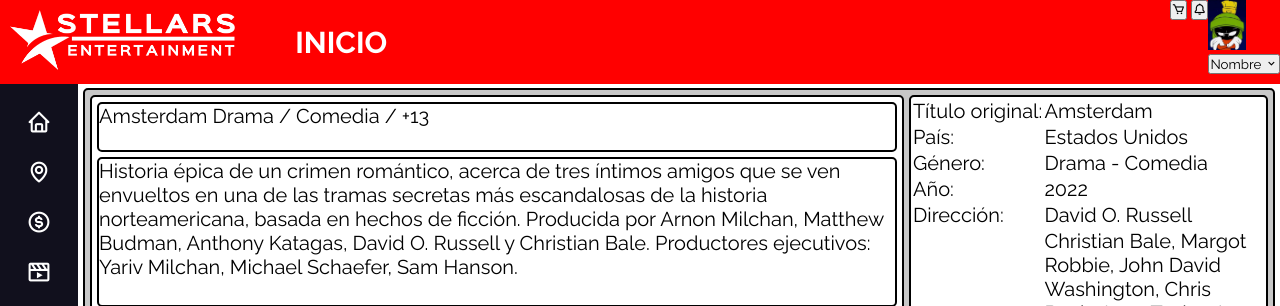
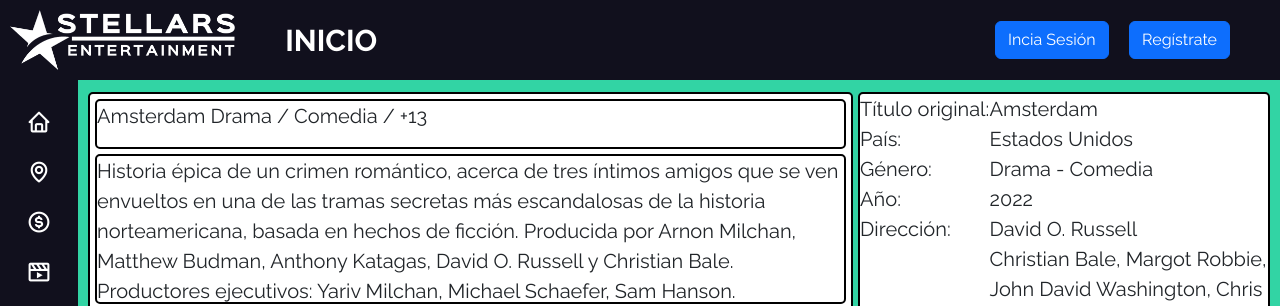
Before and after one commit to HernanGoldy/stellars-entertainment, a Django app: page /previews in a window 1280 px wide. Shown: the top 306 px of the page. Run offline with Django 3.2, Linux system fonts and the light colour scheme.

Commit message:
Se agrega media queries a previews.htm

```diff
--- a/static/stellarsApp/public/css/styles.css
+++ b/static/stellarsApp/public/css/styles.css
@@ -138,10 +138,10 @@
 /* --------------- topbar --------------- */
 .topbar {
     display: flex;
+    flex-direction: row;
     position: fixed;
     z-index: 2;
-    /* background: #11101d; */
-    background: red;
+    background: #11101d;
     width: 100%;
 }
 
@@ -162,7 +162,7 @@
 }
 
 .section {
-    margin-left: 50px;
+    margin-left: 40px;
     display: flex;
     align-items: center;
     font-size: 30px;
@@ -170,64 +170,43 @@
     color: #fff;
 }
 
-.section:hover {
-    color: #32d4a4;
-}
-
 .profile {
     display: flex;
-    margin-right: 0%;
-}
-
-.profile-content {
-    display: flex;
-}
-
-.profile-photo {
-    height: 50px;
-    width: auto;
+    justify-content: space-between;
+    align-items: center;
+    width: 235px;
+    margin-right: 50px;
 }
 
 
 /* --------------- previews -------------- */
 
 .preview-container {
-    display: flex;
-    position: relative;
-    min-height: 100vh;
-    width: calc(100% - 78px);
-    margin: 0 0 0 78px;
-    font-size: 20px;
-    padding: 88px 5px 5px;
-    /* background-color: aqua; */
-}
-
-.preview {
     position: relative;
     display: flex;
-    min-height: auto;
-    width: 100%;
-    border: 2px solid black;
-    border-radius: 5px;
-    background: rgb(199, 199, 199);
+    min-height: 100vh;
+    margin: 0 0 0 78px;
+    padding: 87px 5px 5px;
+    font-size: 20px;
+    background-color: #32d4a4;
 }
 
 .right {
     margin: 5px 5px 5px 2.5px;
-    background: #fff;
+    width: 35%;
     border: 2px solid black;
     border-radius: 5px;
-    width: 60%;
+    background: #fff;
 }
 
 .left {
     display: flex;
     flex-direction: column;
     margin: 5px 2.5px 5px 5px;
-    background: #fff;
+    width: 65%;
     border: 2px solid black;
     border-radius: 5px;
-    width: 100%;
+    background: #fff;
 }
 
 .preview-title {
@@ -259,6 +238,24 @@
     margin: 2.5px 5px 5px 5px;
     padding: 0;
     border-radius: 5px;
-    min-width: 100vh;
+    min-width: 250px;
     min-height: 540px;
 }
+
+
+@media (max-width: 1200px) {
+    .preview-container {
+        display: flex;
+        flex-wrap: wrap;
+    }
+
+    .right {
+        width: 100%;
+        margin: 2.5px 5px 5px 5px;
+    }
+
+    .left {
+        width: 100%;
+        margin: 2.5px 5px 5px 5px;
+    }
+}
--- a/templates/base.html
+++ b/templates/base.html
@@ -6,6 +6,8 @@
 		<meta charset="UTF-8" />
 		<meta http-equiv="X-UA-Compatible" content="IE=edge" />
 		<meta name="viewport" content="width=device-width, initial-scale=1.0" />
+		<!-- Bootstrap CDN link -->
+		<link href="https://cdn.jsdelivr.net/npm/bootstrap@5.2.2/dist/css/bootstrap.min.css" rel="stylesheet" integrity="sha384-Zenh87qX5JnK2Jl0vWa8Ck2rdkQ2Bzep5IDxbcnCeuOxjzrPF/et3URy9Bv1WTRi" crossorigin="anonymous">
 		<link
 			href="{% static 'stellarsApp/public/css/styles.css' %}"
 			rel="stylesheet">
@@ -29,23 +31,10 @@
 				</div>
 				<div class="profile">
 					<div>
-						<button class="cart">
-							<i class='bx bx-cart'></i>
-						</button>
-						<button class="notifications">
-							<i class='bx bx-bell' ></i>
-						</button>
+						<button class="login btn btn-primary">Incia Sesión</button>
 					</div>
-					<div class="profile-content">
-						<div class="profile-details">
-							<div>
-								<img class="profile-photo" src="{% static 'stellarsApp/public/img/marvin.jpg' %}">
-							</div>
-							<button class="profile-name">
-								Nombre
-								<span><i class='bx bx-chevron-down' ></i></span>
-							</button>
-						</div>
+					<div>
+						<button class="register  btn btn-primary">Regístrate</button>
 					</div>
 				</div>
 			</div>
--- a/templates/stellarsApp/previews.html
+++ b/templates/stellarsApp/previews.html
@@ -4,8 +4,6 @@
 {% block content %}
 
 <div class="preview-container">
-    <div class="preview">
-
     <div class="left">
         <div class="preview-title">
             <span id="name">{{ film.title }}</span><span id="features"> {{ film.title2 }}</span>
@@ -15,7 +13,6 @@
         </div>
         <iframe class="trailer" src="{{ film.trailer }}" frameborder="0"></iframe>
     </div>
-
     <div class="right">
         <table id="data-items">
             <tr>
@@ -53,8 +50,6 @@
             </tr>
         </table>
     </div>
-
-    </div>
 </div>
 
 {% endblock content %}
```
Lines whose indentation alone changed are shown as unchanged.
